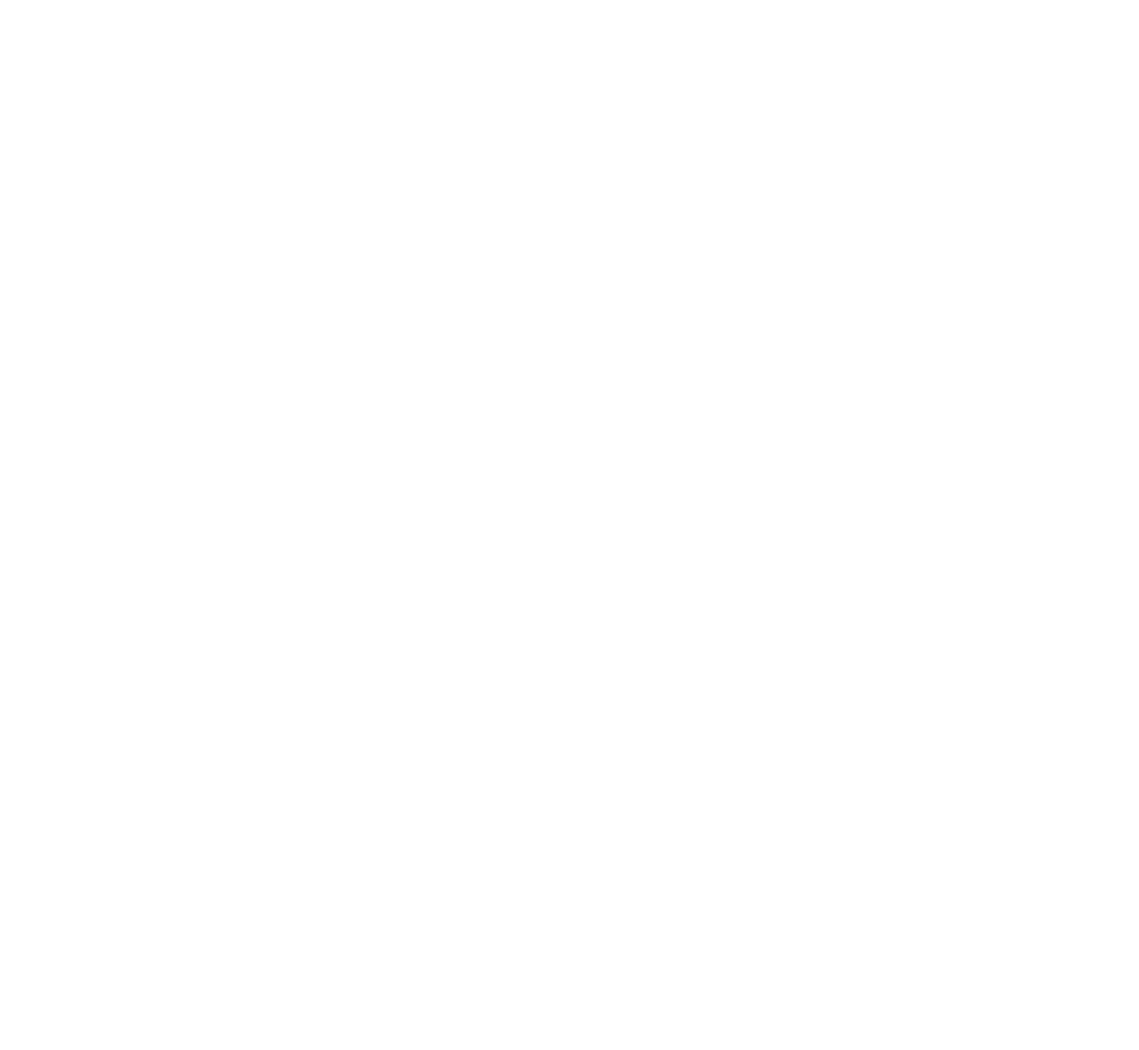
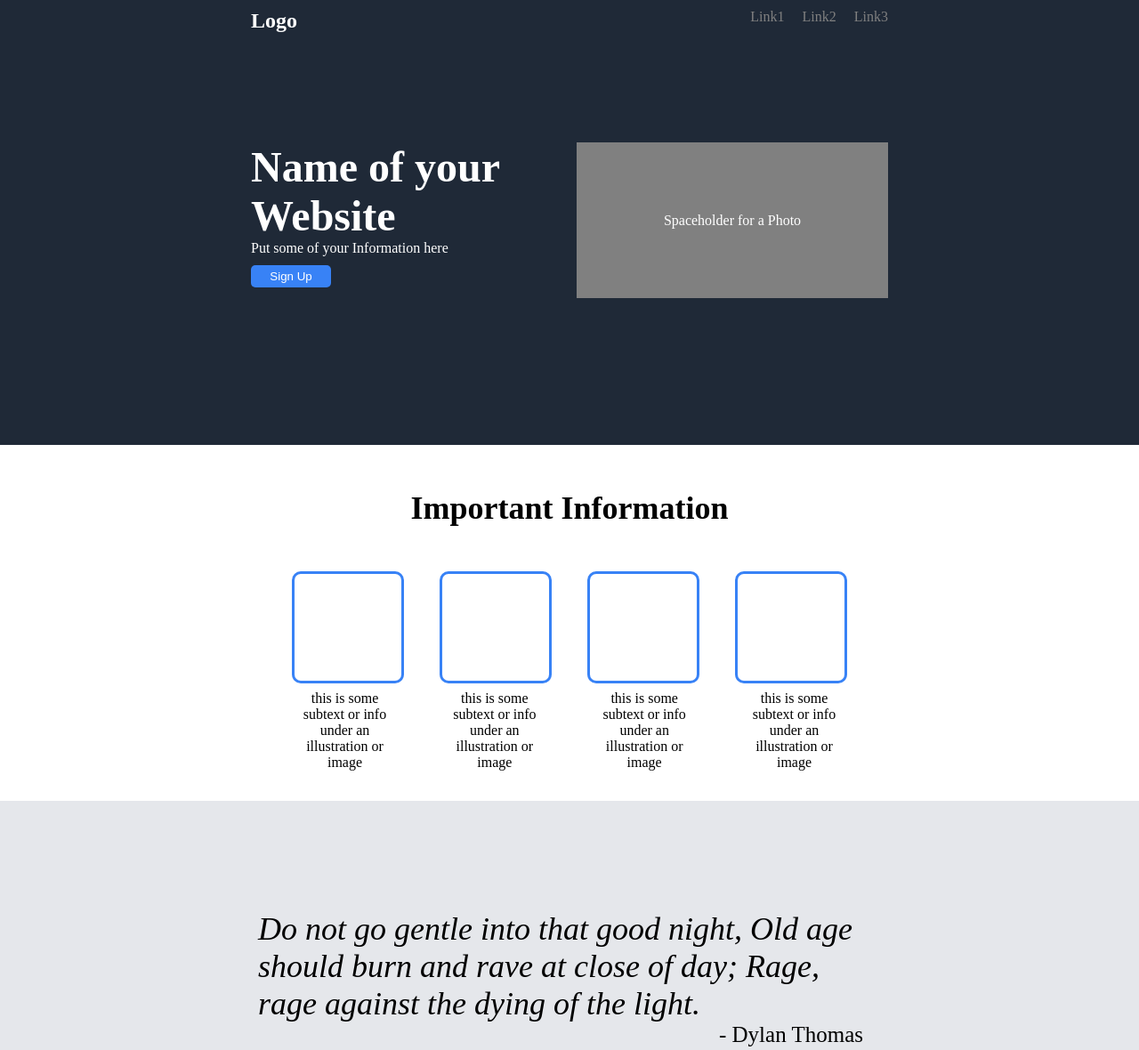
Before and after one commit to Fapf04/firststeps, a plain HTML site: page index.html in a window 1280 px wide. Shown: the top 1180 px of the page at 89% size. Before the commit the page ends 800 px from the top, so only its background shows below. Drawn offline with Linux system fonts and the light colour scheme.

Commit message:
alrready made it, totally forgot to commit

```diff
--- a/index.html
+++ b/index.html
@@ -4,6 +4,59 @@
     <meta charset="UTF-8" />
     <meta name="viewport" content="width=device-width, initial-scale=1.0" />
     <title>Document</title>
+    <link rel="stylesheet" href="style.css" />
   </head>
-  <body></body>
+  <body>
+    <div class="container-head">
+        <div class="logo-links">
+            <div class="logo">Logo</div>
+            <div class="headlinks">
+                 <li><a href="https://poets.org/poem/do-not-go-gentle-good-night">Link1</a></li>
+                 <li><a href="?">Link2</a></li>
+                 <li><a href="?">Link3</a></li>
+            </div>
+        </div>
+        <div class="headboxes">
+          <div class="box-left"> <h1>Name of your Website</h1> <p class="description">Put some of your Information here</p>
+            <button>Sign Up</button>
+          </div>
+          <div class="box-right">
+            Spaceholder for a Photo
+          </div>
+        </div>
+      </div>
+    </div>
+    <div class="information">
+        <div class="infotitle">Important Information</div>
+        <div class="infoboxes">
+            <div class="boxone"></div>
+            <div class="boxtwo"></div>
+            <div class="boxthree"></div>
+            <div class="boxfour"></div>
+        </div>
+        <div class="boxunderline">
+            <div class="textone">this is some subtext or info under an illustration or image</div>
+            <div class="texttwo">this is some subtext or info under an illustration or image</div>
+            <div class="textthree">this is some subtext or info under an illustration or image</div>
+            <div class="textfour">this is some subtext or info under an illustration or image</div>
+        </div>
+
+    </div>
+    <div class="quote">
+        <div class="quotebox">Do not go gentle into that good night,
+            Old age should burn and rave at close of day;
+            Rage, rage against the dying of the light.</div>
+        <div class="quotist">- Dylan Thomas</div>
+    </div>
+    <div class="signup">
+        <div class="subbutton">
+            <div class="callus"><h3>Take action now!</h3>Sign up for further information - click the button</div>
+            <div class="button"><button class="buttontwo">Sign Up</button></div>
+        </div>
+    </div>
+    <div class="footer">
+        Copyright by Fabian Fleischer ©
+    </div>
+
+  </body>
 </html>
--- /dev/null
+++ b/style.css
@@ -0,0 +1,248 @@
+body {
+    margin: 0;
+    display: flex;
+    flex-direction: column;
+}
+.container-head {
+    background-color: #1F2937;
+    height: 500px;
+    display: flex;
+    flex-direction: column;
+    align-items: center;
+    margin: 0;
+
+}
+.box-left {
+    display: flex;
+    flex-direction: column;
+    justify-content: flex-start;
+    height: 150px;
+    width: 350px;
+
+}
+.box-right {
+    height: 175px;
+    width: 350px;
+    background-color: grey;
+
+}
+.headboxes {
+    display: flex;
+    gap: 16px;
+
+}
+h1 {
+    color: white;
+    font-size: 48px;
+    font-style: sans-serif;
+    margin: 0;
+}
+.description {
+    color: white;
+    margin: 0;
+    margin-bottom: 10px;
+}
+.logo-links {
+height: 150px;
+width: 716px;
+display: flex;
+justify-content: space-between;
+margin-top: 10px;
+
+}
+.headlinks {
+    display: flex;
+    gap: 20px;
+
+
+}
+.logo {
+    color: white;
+    font-weight: bold;
+    font-size: x-large;
+    font-style: ;
+}
+a {
+    text-decoration: none;
+    color: grey;
+}
+li {
+    list-style-type: none;
+}
+button {
+    background-color:#3882F6;
+    border-radius: 5px;
+    border: none;
+    color: white;
+    padding: 5px;
+    width: 90px;
+}
+.box-right {
+    display: flex;
+    justify-content: center;
+    align-items: center;
+    color: white;
+}
+.information {
+    height: 400px;
+    display: flex;
+    align-items: center;
+    flex-direction: column;
+
+
+
+}
+.infotitle {
+    margin-top: 50px;
+    font-size: 36px;
+    font-weight: 700;
+}
+.infoboxes {
+    display: flex;
+    flex-direction: row;
+    gap: 40px;
+    margin-top: 50px;
+    margin-bottom: 8px;
+
+}
+
+.boxone {
+    height: 120px;
+    width: 120px;
+    border-style: solid;
+    border-color: #3882F6;
+    border-width: 3px;
+    border-radius: 10px;
+
+}
+.boxtwo {
+    height: 120px;
+    width: 120px;
+    border-style: solid;
+    border-color: #3882F6;
+    border-width: 3px;
+    border-radius: 10px;
+}
+.boxthree {
+    height: 120px;
+    width: 120px;
+    border-style: solid;
+    border-color: #3882F6;
+    border-width: 3px;
+    border-radius: 10px;
+}
+.boxfour {
+    height: 120px;
+    width: 120px;
+    border-style: solid;
+    border-color: #3882F6;
+    border-width: 3px;
+    border-radius: 10px;
+}
+.boxunderline {
+    display: flex;
+    justify-content: space-between;
+    gap: 40px;
+    width: 625px;
+
+}
+.textone {
+    height: 120px;
+    width: 120px;
+    text-align: center;
+    border-width: 3px;
+
+}
+.texttwo {
+    height: 120px;
+    width: 120px;
+    text-align: center;
+    border-width: 3px;
+
+
+
+
+}
+.textthree {
+    height: 120px;
+    width: 120px;
+    text-align: center;
+    border-width: 3px;
+
+
+
+
+}
+.textfour {
+    height: 120px;
+    width: 120px;
+    text-align: center;
+    border-width: 3px;
+
+
+
+
+}
+.quote {
+    background-color: #E5E7EB;
+    height: 400px;
+    display: flex;
+    flex-direction: column;
+    justify-content: center;
+    align-items: center;
+
+}
+.quotebox {
+    font-size: 36px;
+    width: 700px;
+    font-style: italic;
+
+}
+.quotist {
+    width: 700px;
+    text-align: end;
+    font-size: 25px;
+    padding-right: 40px;
+}
+.signup {
+    height: 320px;
+    display: flex;
+    justify-content: center;
+    align-items: center;
+}
+.subbutton {
+    width: 700px;
+    height: 120px;
+    background-color: #3882F6;
+    border-radius: 15px;
+    display: flex;
+    justify-content: space-evenly;
+    align-items: center;
+
+
+}
+.callus {
+    color: white;
+    margin-bottom: 20px;
+
+
+}
+h3 {
+    margin-bottom: 0;
+    font-size: 25px;
+}
+.buttontwo {
+    border-style: solid;
+    border-radius: 5px;
+    border-width: 2px;
+    border-color: white;
+
+}
+.footer {
+    height: 100px;
+    background-color: #1F2937;
+    display: flex;
+    justify-content: center;
+    align-items: center;
+    color: white;
+}
```
Also changed, not shown: 1 other file.
